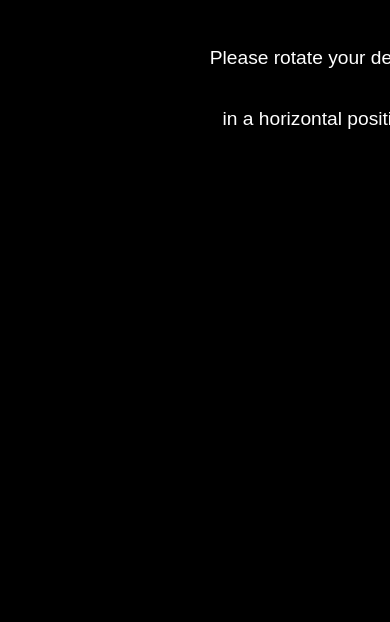
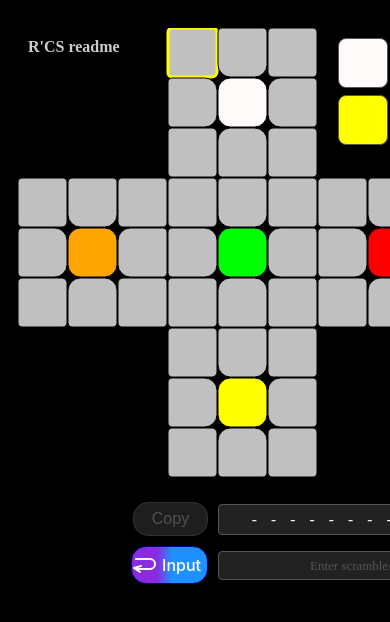
Before and after one commit to vibcatch24/R-CS, a website with bundled scripts: page index.html in a window 390 px wide. Shown: the top 622 px of the page. Built offline with nearby package versions, Linux system fonts and the light colour scheme.

Commit message:
additional changes

```diff
--- a/index.html
+++ b/index.html
@@ -11,11 +11,6 @@
     <script type="module" src="./Impasto.js" defer></script>
 </head>
 <body>
-  <div id="rotate-device-message">
-    <p>Please rotate your device</p>
-    <p>in a horizontal position</p>
-  </div>
-
   <div class="tool-container">
     </div>
     <div class="tool-container">
--- a/style.css
+++ b/style.css
@@ -11,8 +11,7 @@ body {
 
 .tool-container {
 	position: relative;
-	width: 100%;
-	max-width: 600px;
+	width: 600px;
 	margin: 0 auto 20px auto;
 	min-height: 550px;
 }
@@ -21,7 +20,7 @@ body {
 	position: absolute;
 	top: 10px;
 	right: 0;
-	width: 280px; /* Занимает всю ширину родителя */
+	width: 280px;
 }
 
 #left-controls {
@@ -287,29 +286,3 @@ h1.title-header:hover {
 	box-shadow: inset 2px 2px 5px rgba(0, 0, 0, 0.4);
 	transform: translateY(1px);
 }
-
-#rotate-device-message {
-	display: none;
-	top: 0;
-	left: 0;
-	width: 100%;
-	height: 100%;
-	background-color: #000;
-	color: #fff;
-	text-align: center;
-	font-size: 1.2em;
-	z-index: 100;
-}
-
-@media screen and (max-width: 600px) and (orientation: portrait) {
-	#rotate-device-message {
-		display: flex;
-		flex-direction: column;
-		justify-content: center;
-		align-items: center;
-	}
-
-	.tool-container {
-		display: none;
-	}
-}
```
